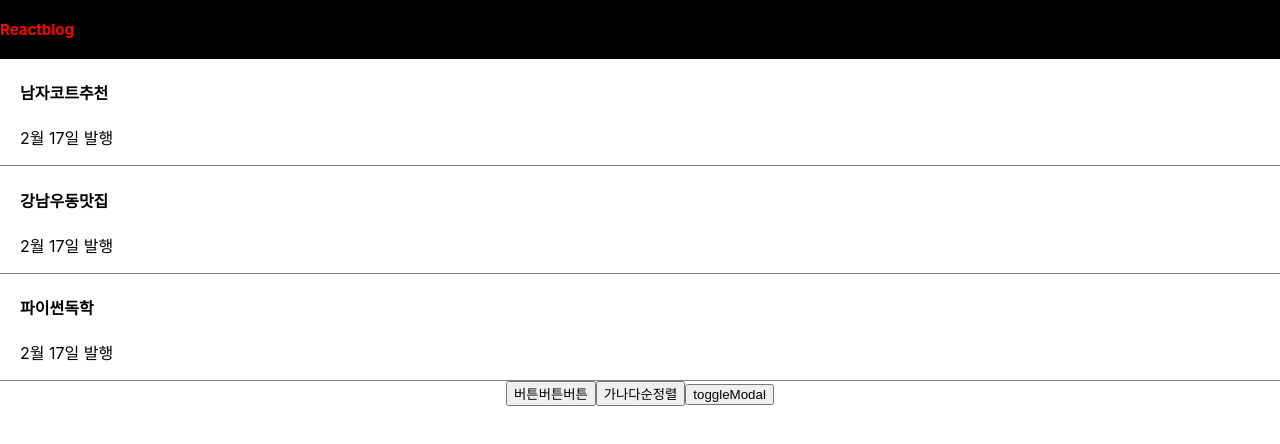
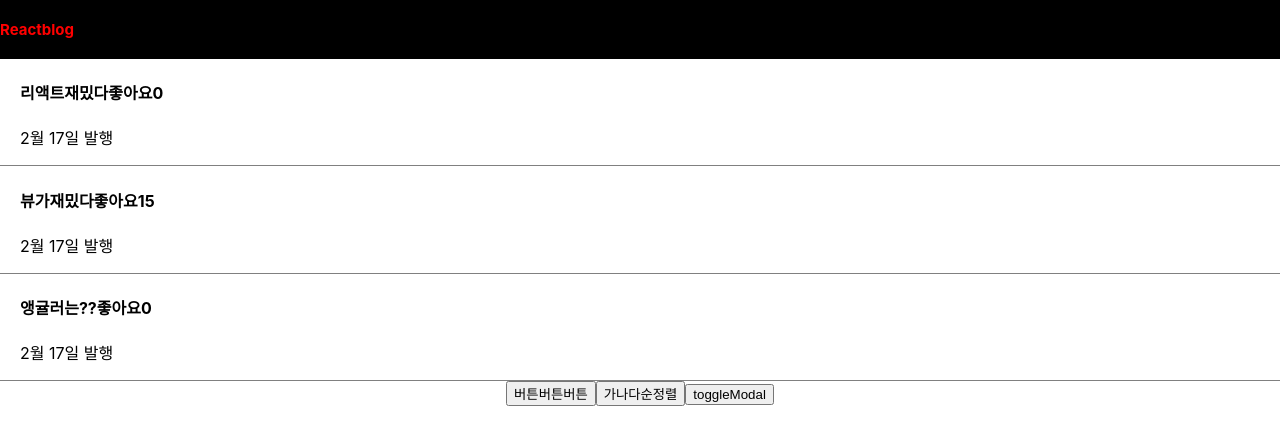
Before and after one commit to kim-heesu/secondReact, a React (Create React App) app in the folder blog/: page / in a window 1280 px wide. Shown: the top 444 px of the page. Built offline with nearby package versions, Linux system fonts and the light colour scheme.

Commit message:
jsx문법에서는 onClick={likePlus()} 와 같이 작성시 해당 함수가 즉시 실행된다.

```diff
--- a/blog/src/App.js
+++ b/blog/src/App.js
@@ -1,6 +1,5 @@
 /* eslint-disable */
 
-import logo from './logo.svg';
 import './App.css';
 import {useState} from 'react';
 
@@ -8,17 +7,19 @@ function App() {
 
   let [logo,setLogo] = useState('Reactblog');
 
-  let [titleTest,setTitleTest] = useState(['남자코트추천','강남우동맛집','파이썬독학'])
-  let [like, setLike] = useState(0);
+  let [titleTest,setTitleTest] = useState(['리액트재밌다','뷰가재밌다','앵귤러는??'])
+  let [like, setLike] = useState([0,15,0]);
 
   let [modal,setModal] = useState(false);
 
-  function likePlus(){
-    setLike(like+1);
+  function likePlus(index){
+    let likeCopy = [...like];
+    likeCopy[index] += 1;
+    setLike(likeCopy);
   }
 
   function nameChange(){
-    setTitle01('여자코트추천')
+    setTitle01('리액트잼있다')
   }
 
   function titleChange(){
@@ -46,17 +47,18 @@ function App() {
       </div>
       {
         titleTest.map(function(a,i){
-          return <div className="list">
-          <h4>{titleTest[i]}</h4>
+          return <div className="list" id={"list"+i}>
+          <h4>
+            {titleTest[i]}
+            <span onClick={()=>likePlus(i)}>좋아요</span>
+            {like[i]}
+          </h4>
           <p>2월 17일 발행</p>
         </div>
         })
       }
       <button onClick={titleChange}>버튼버튼버튼</button>
       <button onClick={titleSort}>가나다순정렬</button>
-
-
-
 
       <button onClick={()=>{modal === false ? setModal(true) : setModal(false)}}>toggleModal</button>
 
```
